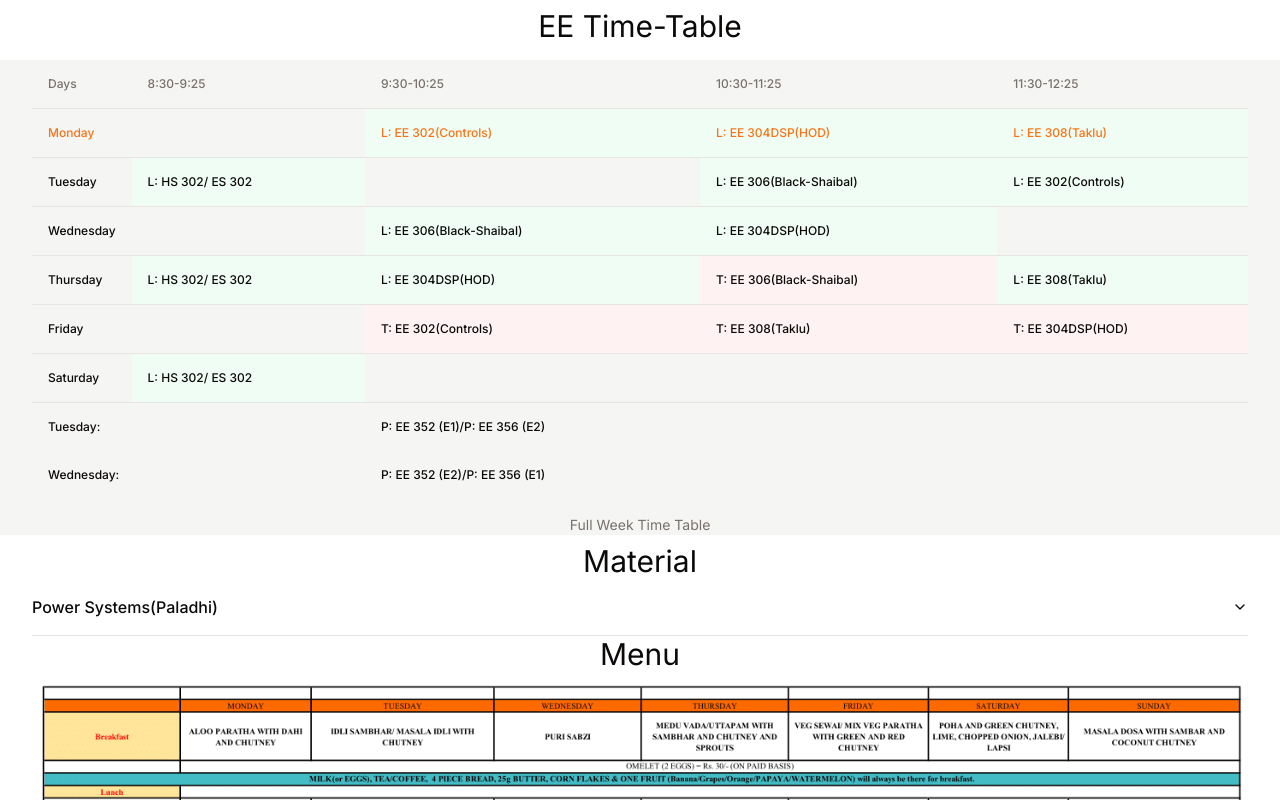
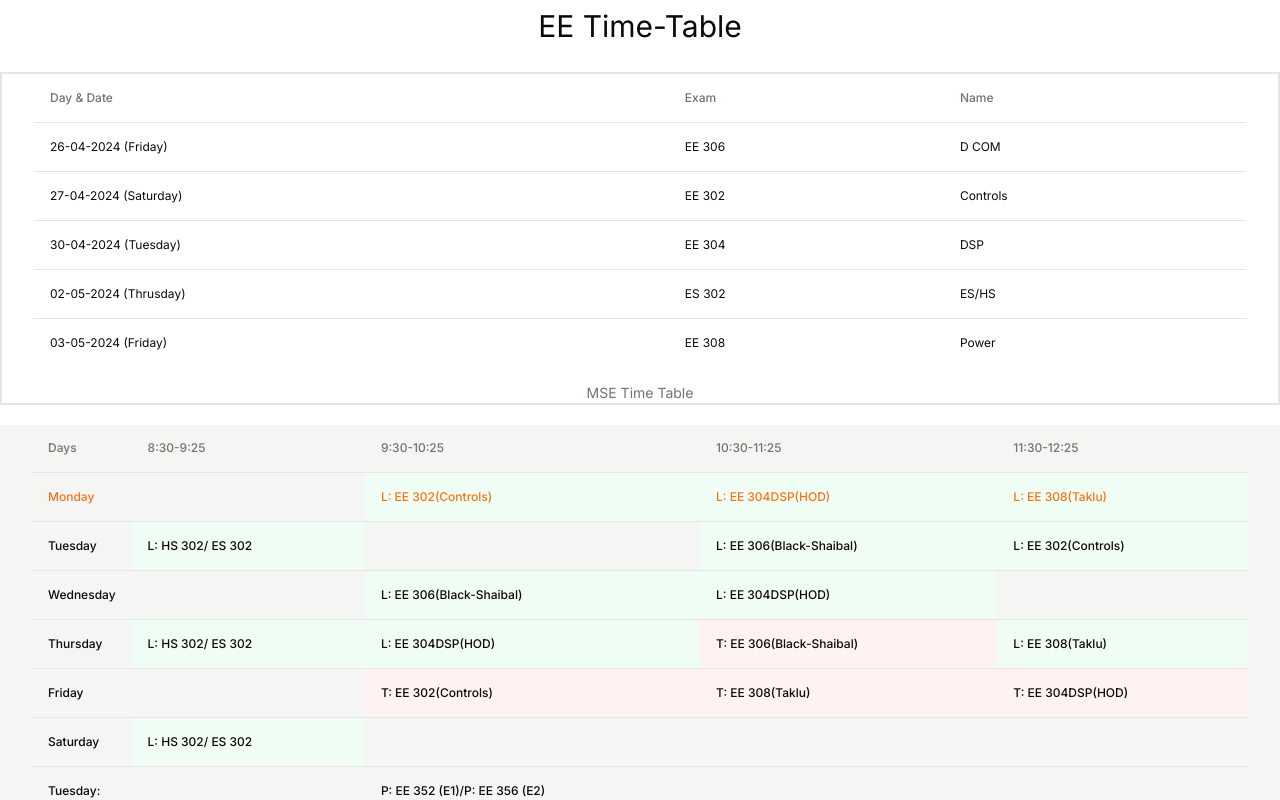
Before and after one commit to Shuffled720/eett, a Next.js app: page / in a window 1280 px wide. Shown: the top 800 px of the page. Built offline with nearby package versions, Linux system fonts and the light colour scheme.

Commit message:
ese pushed

```diff
--- a/src/app/page.tsx
+++ b/src/app/page.tsx
@@ -9,7 +9,7 @@ export default function Home() {
     <>
       <Header />
       {/* <p className="text-center">Maze karo Exams Over</p> */}
-      {/* <ExamTT /> */}
+      <ExamTT />
       <FullWeekTT />
       <Material />
       <Menu />
--- a/src/components/ExamTT.tsx
+++ b/src/components/ExamTT.tsx
@@ -23,7 +23,7 @@ export function ExamTT() {
           </TableRow>
         </TableHeader>
         <TableBody>
-          {data.midexamTT.map((exam, index) => (
+          {data.endExamTT.map((exam, index) => (
             <TableRow key={index}>
               <TableCell>{exam.date_day}</TableCell>
               <TableCell>{exam.code}</TableCell>
--- a/src/data/data.json
+++ b/src/data/data.json
@@ -182,5 +182,37 @@
       "code": "EE 308",
       "name": "Power "
     }
+  ],
+  "endExamTT": [
+    {
+      "date_day": "26-04-2024 (Friday)",
+      "time": "10:00-13:00",
+      "code": "EE 306",
+      "name": "D COM"
+    },
+    {
+      "date_day": "27-04-2024 (Saturday)",
+      "time": "10:00-13:00",
+      "code": "EE 302",
+      "name": "Controls"
+    },
+    {
+      "date_day": "30-04-2024 (Tuesday)",
+      "time": "10:00-13:00",
+      "code": "EE 304",
+      "name": "DSP"
+    },
+    {
+      "date_day": "02-05-2024 (Thrusday)",
+      "time": "10:00-13:00",
+      "code": "ES 302",
+      "name": "ES/HS"
+    },
+    {
+      "date_day": "03-05-2024 (Friday)",
+      "time": "10:00-13:00",
+      "code": "EE 308",
+      "name": "Power "
+    }
   ]
 }
```
